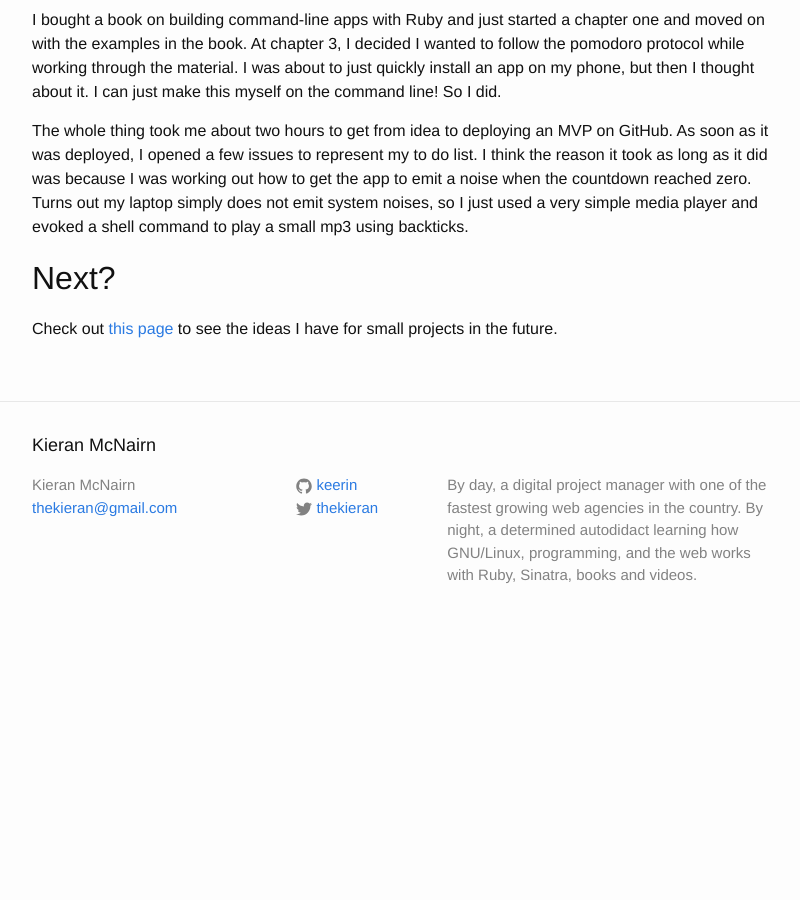
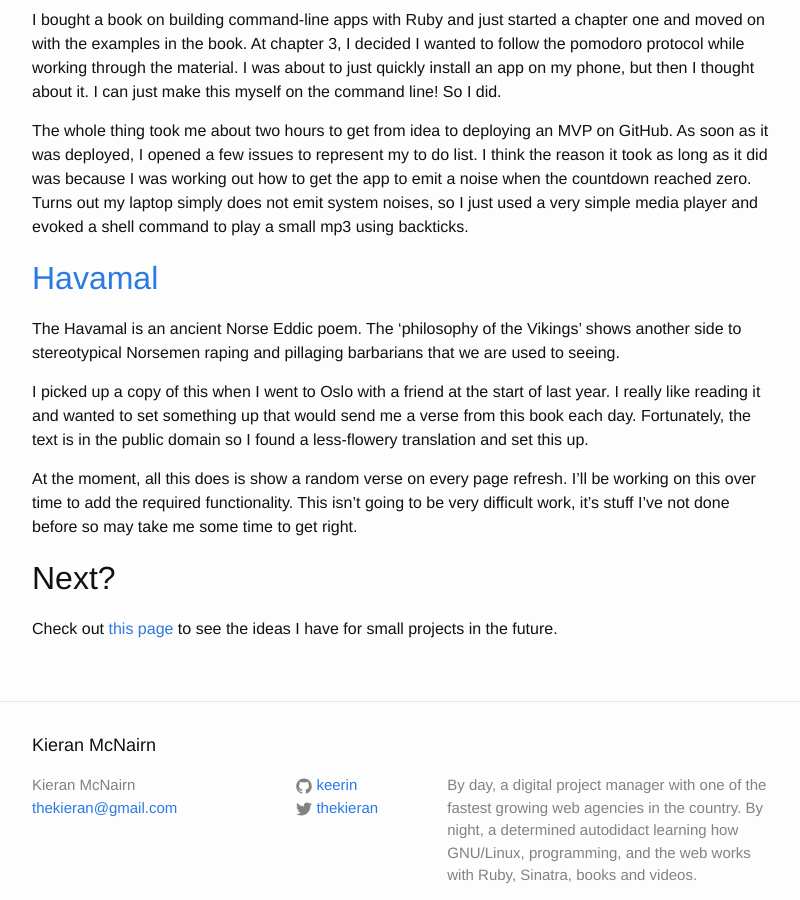
Before and after one commit to keerin/keerin.github.io, a Jekyll site: the page built from portfolio.md, in a window 1280 px wide and 900 px high, scrolled down 1233 px. Shown: the whole window, without its empty margins (238-1038 px from the left). Built offline with Jekyll 4.4.1, drawn with Linux system fonts in a browser that asks for light colours; before the commit the page ends 1880 px from its top, so only the background shows below that.

Commit message:
Updates portfolio.md by adding the initial entry for the Havamal app

```diff
--- a/portfolio.md
+++ b/portfolio.md
@@ -30,6 +30,14 @@ I bought a book on building command-line apps with Ruby and just started a chapt
 
 The whole thing took me about two hours to get from idea to deploying an MVP on GitHub. As soon as it was deployed, I opened a few issues to represent my to do list. I think the reason it took as long as it did was because I was working out how to get the app to emit a noise when the countdown reached zero. Turns out my laptop simply does not emit system noises, so I just used a very simple media player and evoked a shell command to play a small mp3 using backticks.
 
+## [Havamal](https://havamal.herokuapp.com){:target="_blank"}
+
+The Havamal is an ancient Norse Eddic poem. The 'philosophy of the Vikings' shows another side to stereotypical Norsemen raping and pillaging barbarians that we are used to seeing.
+
+I picked up a copy of this when I went to Oslo with a friend at the start of last year. I really like reading it and wanted to set something up that would send me a verse from this book each day. Fortunately, the text is in the public domain so I found a less-flowery translation and set this up.
+
+At the moment, all this does is show a random verse on every page refresh. I'll be working on this over time to add the required functionality. This isn't going to be very difficult work, it's stuff I've not done before so may take me some time to get right.
+
 ## Next?
 
 Check out [this page](http://keerin.github.io/learning-rails/2017/08/11/17-small-project-ideas/){:target="_blank"} to see the ideas I have for small projects in the future.
```
